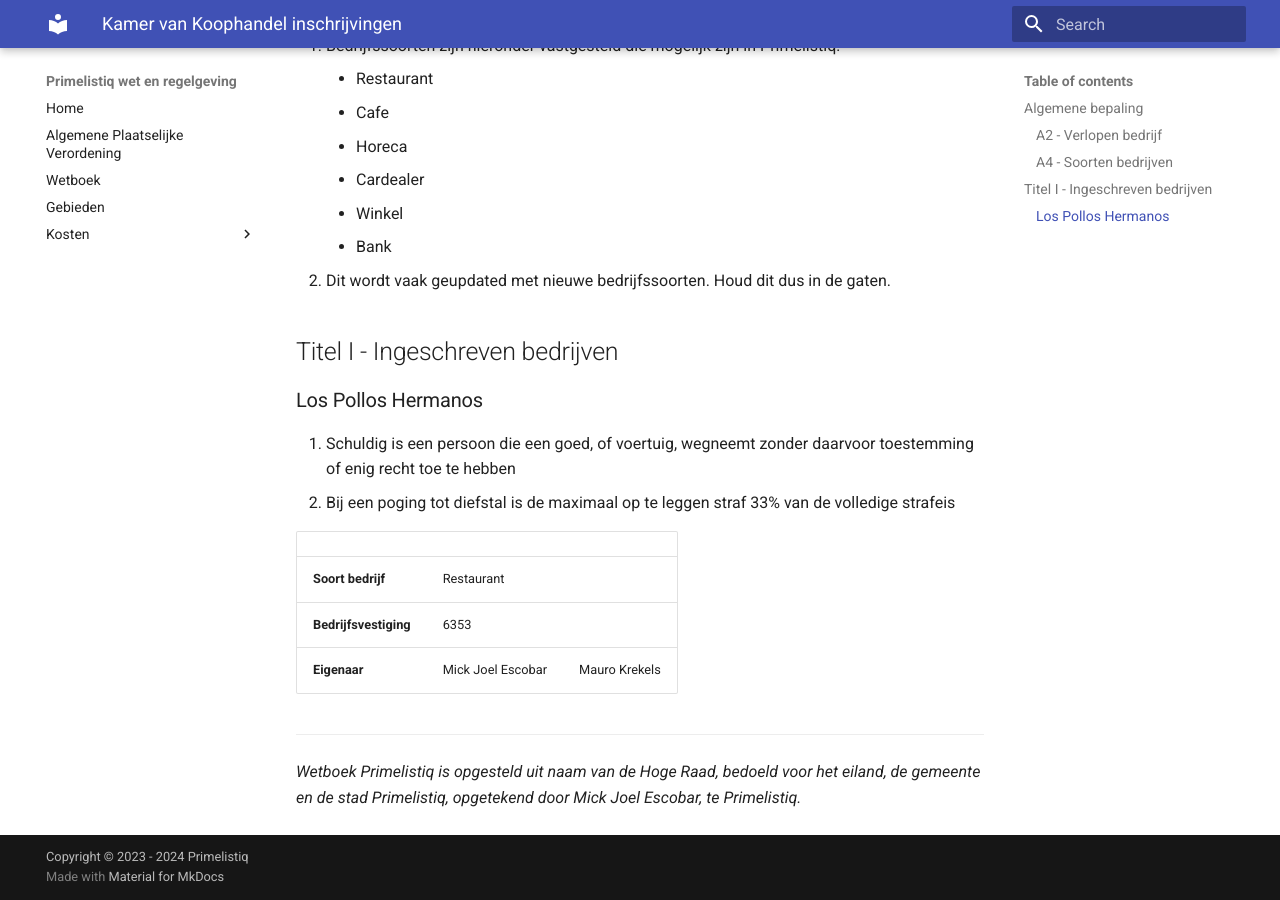
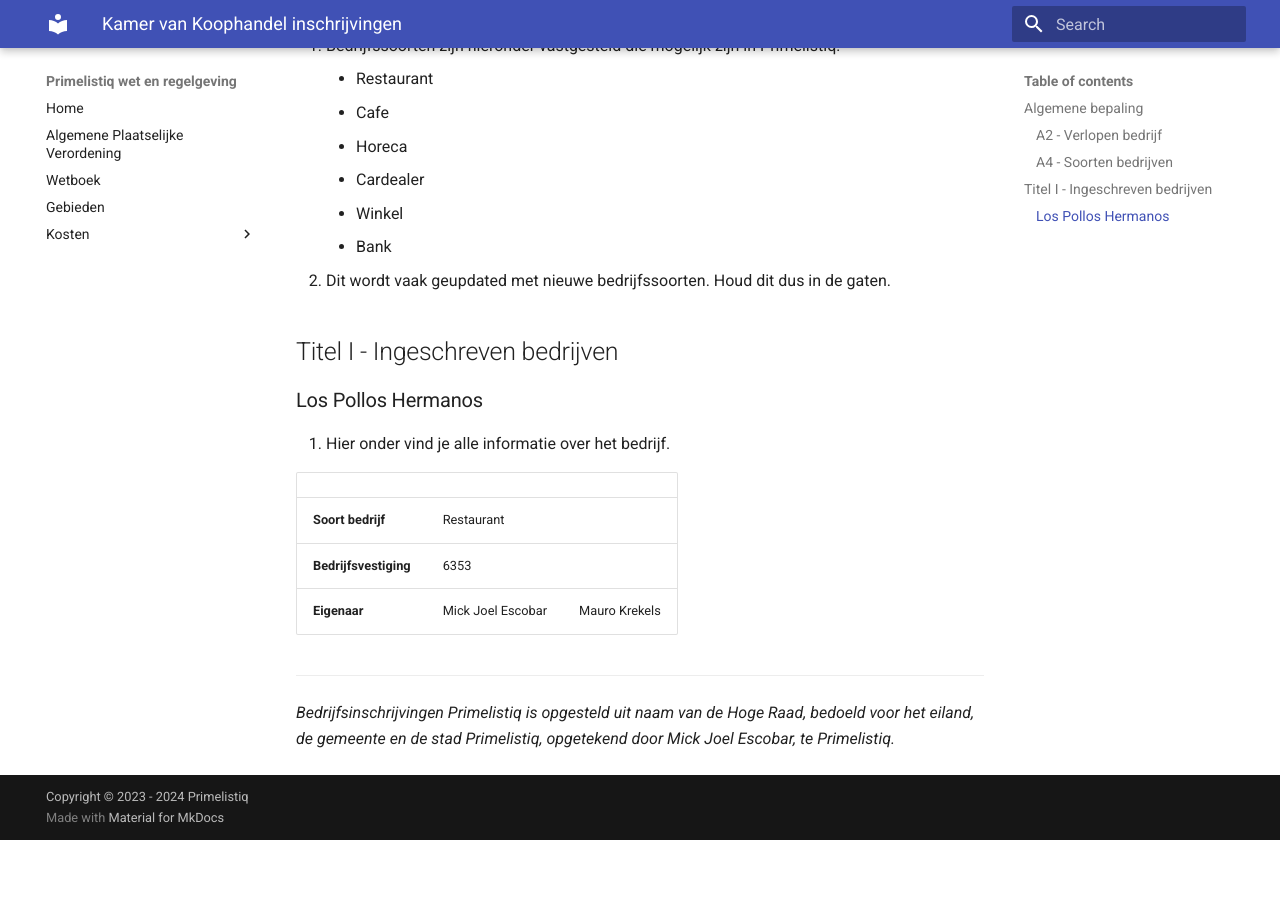
Before and after one commit to mickjoel/wetboek.sunstone, an MkDocs documentation site: the page built from docs/kvk.md, in a window 1280 px wide and 900 px high, scrolled down 621 px. Built offline with MkDocs 1.6.1 and Material for MkDocs 9.7.7, drawn with Linux system fonts in a browser that asks for light colours; after the commit the page ends 1461 px from its top, so only the background shows below that.

Commit message:
Update kvk.md

```diff
--- a/docs/kvk.md
+++ b/docs/kvk.md
@@ -28,8 +28,7 @@
 
 ### Los Pollos Hermanos
 
-1. Schuldig is een persoon die een goed, of voertuig, wegneemt zonder daarvoor toestemming of enig recht toe te hebben
-2. Bij een poging tot diefstal is de maximaal op te leggen straf 33% van de volledige strafeis
+1. Hier onder vind je alle informatie over het bedrijf.
 
 |   |  |  |
 |---|---|---|
@@ -38,4 +37,4 @@
 | **Eigenaar**  | Mick Joel Escobar | Mauro Krekels |
 
 ---------------------
-*Wetboek Primelistiq is opgesteld uit naam van de Hoge Raad, bedoeld voor het eiland, de gemeente en de stad Primelistiq, opgetekend door Mick Joel Escobar, te Primelistiq.*
+*Bedrijfsinschrijvingen Primelistiq is opgesteld uit naam van de Hoge Raad, bedoeld voor het eiland, de gemeente en de stad Primelistiq, opgetekend door Mick Joel Escobar, te Primelistiq.*
```
